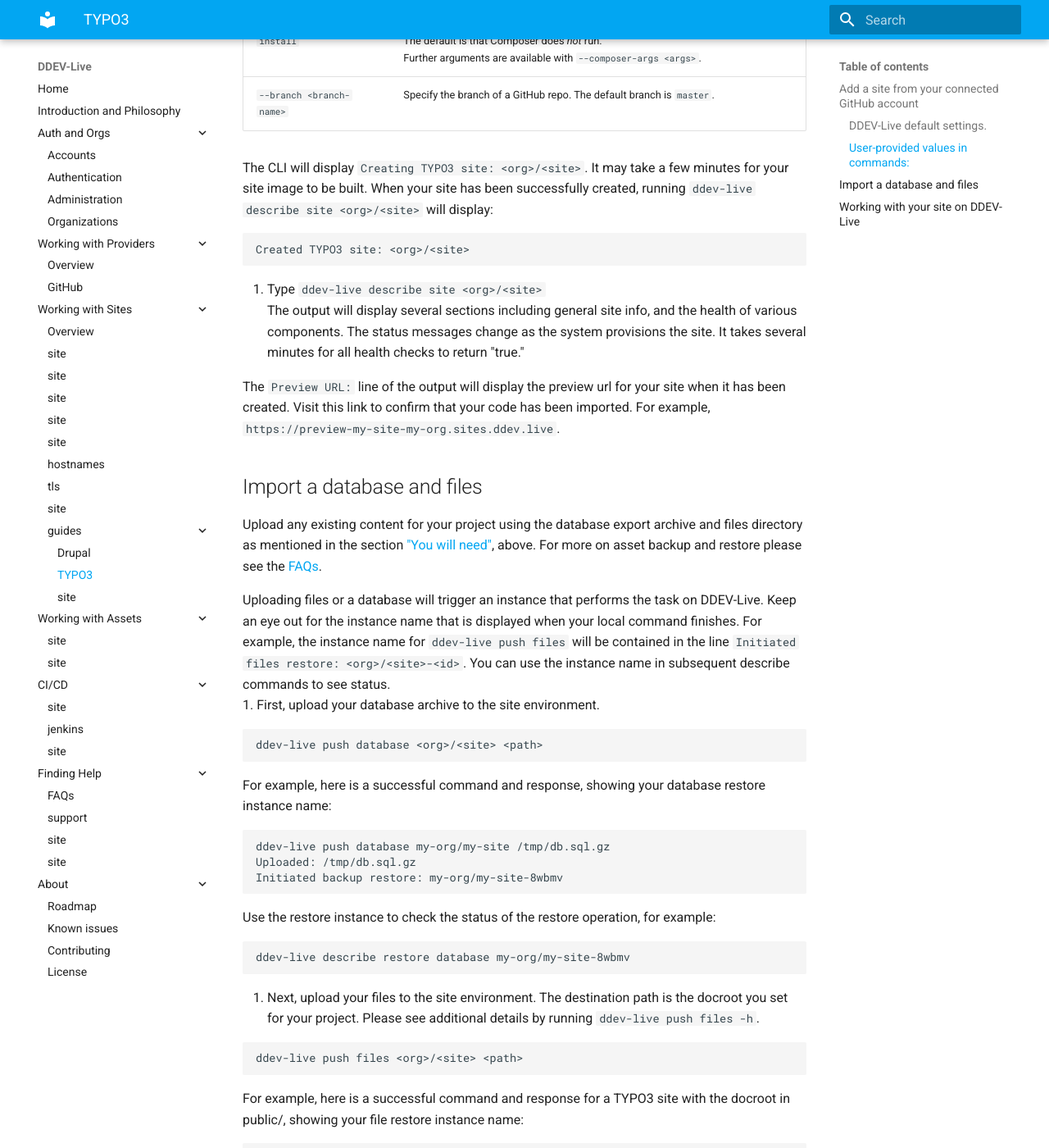
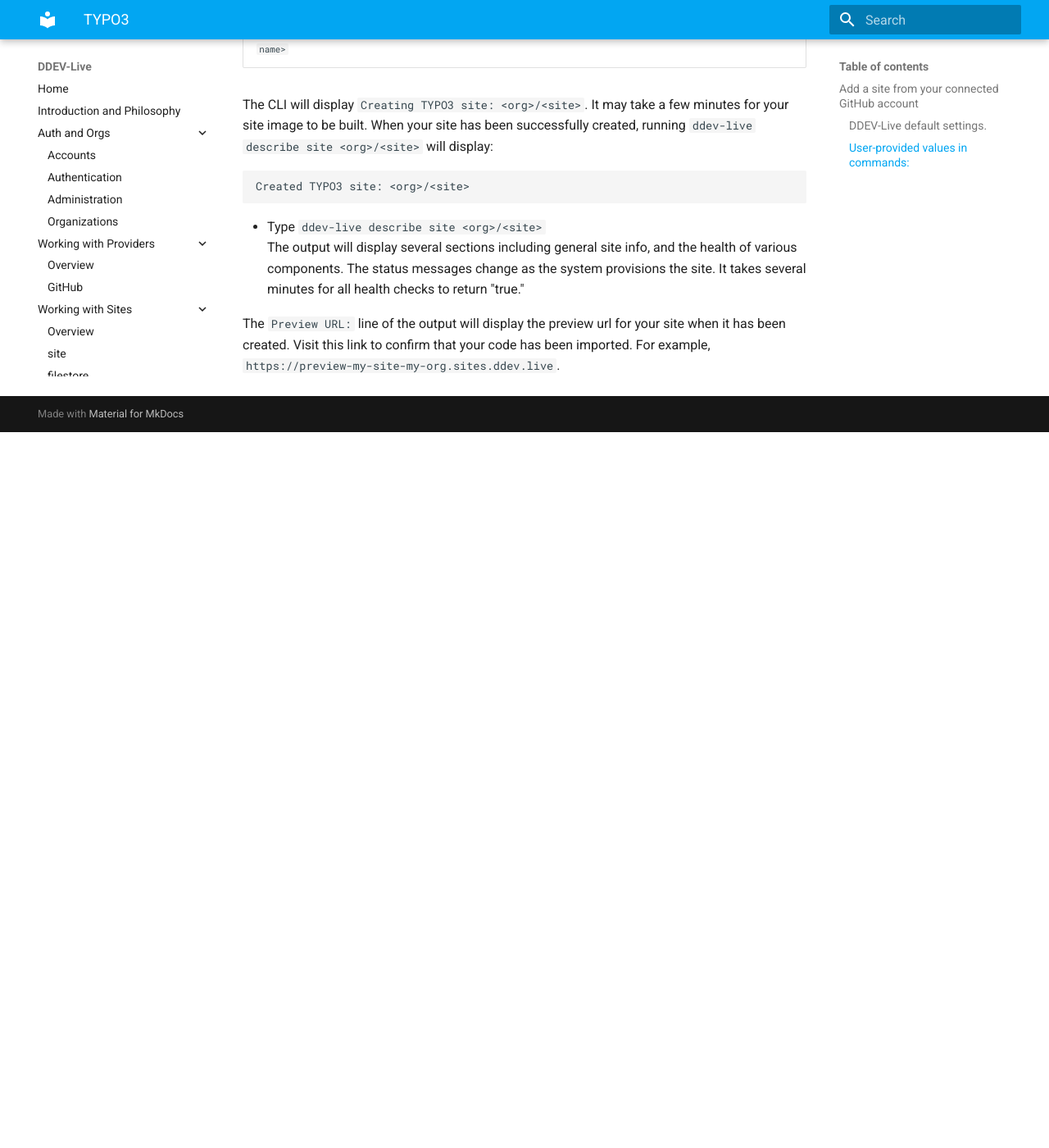
Before and after one commit to fru-io/docs-live, an MkDocs documentation site: the page built from docs/typo3-guide.md, in a window 1280 px wide and 1400 px high, scrolled down 1335 px. Shown: the whole window at 82% size. Built offline with MkDocs 1.6.1 and Material for MkDocs 9.7.7, drawn with Linux system fonts in a browser that asks for light colours; after the commit the page ends 1862 px from its top, so only the background shows below that; some of the changed text lies outside the part shown.

Commit message:
Adding databases, files, tightening up CMS guides (#57)

````diff
--- a/docs/typo3-guide.md
+++ b/docs/typo3-guide.md
@@ -10,12 +10,12 @@ We give additional flags below to use if your project differs from these default
 * `composer install` will not run.
 
 #### User-provided values in commands:
-* `<org>` is the DDEV provided value for your unique organization on DDEV-Live. Please see your "Welcome" email for details.
-* `<site>` is what you want to call your project on DDEV-Live. It must consist of lower case alphanumeric characters or ''-'', start with an _alphabetic_ character, and end with an _alphanumeric_ character.
-* `<github-org>` is your connected GitHub user or organization.
+* `<org>` is your [account slug](account-types.md).
+* `<site>` is the [key for this project](site.md).
+* `<github-org>` is your [connected GitHub user or organization](github.md).
 * `<repo-name>` is the connected repo you want to import.
 
-1. To create your project on DDEV-Live and import code from GitHub with the default settings, run:
+- To create your project on DDEV-Live and import code from GitHub with the default settings, run:
 ```
 ddev-live create site typo3 <org>/<site> --github-repo <github-org>/<repo-name> [flags]
 ```
@@ -39,53 +39,7 @@ The CLI will display `Creating TYPO3 site: <org>/<site>`. It may take a few minu
 Created TYPO3 site: <org>/<site>
 ```
 
-2. Type `ddev-live describe site <org>/<site>`
+- Type `ddev-live describe site <org>/<site>`
 The output will display several sections including general site info, and the health of various components. The status messages change as the system provisions the site. It takes several minutes for all health checks to return "true."
 
 The `Preview URL:` line of the output will display the preview url for your site when it has been created. Visit this link to confirm that your code has been imported. For example, `https://preview-my-site-my-org.sites.ddev.live`.
-
-## Import a database and files
-Upload any existing content for your project using the database export archive and files directory as mentioned in the section ["You will need"](#you-will-need), above. For more on asset backup and restore please see the [FAQs](https://docs.ddev.com/faq/).
-
-Uploading files or a database will trigger an instance that performs the task on DDEV-Live. Keep an eye out for the instance name that is displayed when your local command finishes. For example, the instance name for `ddev-live push files` will be contained in the line `Initiated files restore: <org>/<site>-<id>`. You can use the instance name in subsequent describe commands to see status.
-1. First, upload your database archive to the site environment.
-```
-ddev-live push database <org>/<site> <path>
-```
-For example, here is a successful command and response, showing your database restore instance name:
-```
-ddev-live push database my-org/my-site /tmp/db.sql.gz
-Uploaded: /tmp/db.sql.gz
-Initiated backup restore: my-org/my-site-8wbmv
-```
-Use the restore instance to check the status of the restore operation, for example:
-```
-ddev-live describe restore database my-org/my-site-8wbmv
-```
-
-2. Next, upload your files to the site environment. The destination path is the docroot you set for your project. Please see additional details by running `ddev-live push files -h`.
-```
-ddev-live push files <org>/<site> <path>
-```
-For example, here is a successful command and response for a TYPO3 site with the docroot in public/, showing your file restore instance name:
-```
-ddev-live push files my-org/my-site /path/to/dir
-Uploaded: [files list]
-Initiated files restore: my-org/my-site-t5jn5
-```
-Use the restore instance to check the status of the file restore operation, for example:
-```
-ddev-live describe restore file my-org/my-site-t5jn5
-```
-
-3. Visit or refresh your site's URL in the browser to confirm it is displaying as expected.
-
-## Working with your site on DDEV-Live
-The DDEV-Live GitHub app watches the specified branch of your repo. When you push updates to the repo, DDEV-Live will redeploy the site.
-
-* View a list of all the sites within a specified organization with `ddev-live list sites --org <org>`.
-* View the state of a specific site with `ddev-live describe site <org>/<site>`.
-* Use `ddev-live config` to modify the GitHub repo or branch to pull from.
-* Use `ddev-live delete` to delete a resource. For example, `ddev-live delete site <org>/<site>`.
-* Use `ddev-live backup` to initiate a database or files backup.
-* Use `ddev-live pull` to download project database or files.
--- a/mkdocs.yml
+++ b/mkdocs.yml
@@ -22,7 +22,7 @@ nav:
         - GitHub: github.md
     - Working with Sites:
         - Overview: getting-started.md
-        - site: placeholder.md
+        - site: site.md
         - filestore: placeholder.md
         - database: placeholder.md
         - jobs: placeholder.md
@@ -35,8 +35,8 @@ nav:
             - TYPO3: typo3-guide.md
             - WordPress: placeholder.md
     - Working with Assets:
-        - databases: placeholder.md
-        - files: placeholder.md
+        - databases: databases.md
+        - files: files.md
     - CI/CD:
         - Overview: placeholder.md
         - jenkins: cicd-integration.md
````
Also changed, not shown: docs/databases.md (added, +22 -0 lines), docs/drupal-guide.md (+5 -51 lines), docs/files.md (added, +30 -0 lines), docs/getting-started.md (+1 -0 lines), docs/site.md (added, +21 -0 lines), docs/account-types.md (line endings or trailing spaces).
